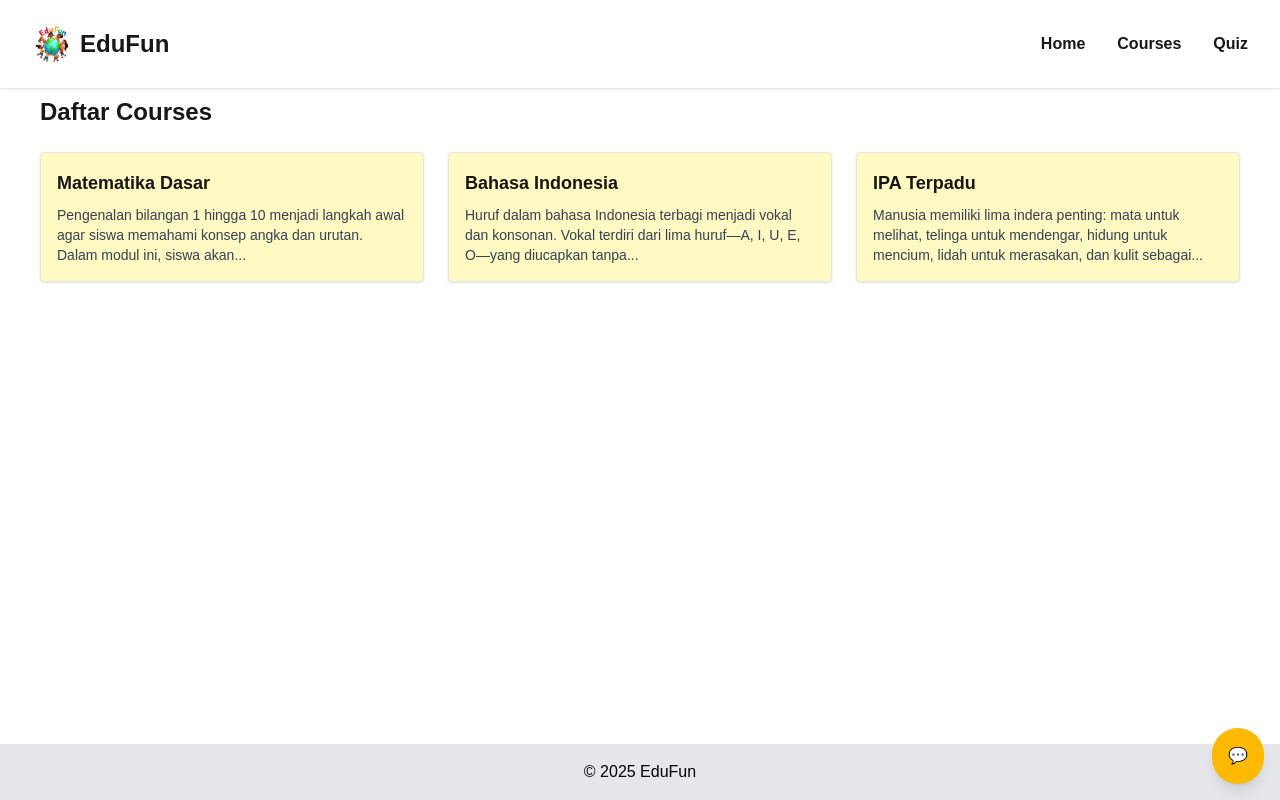
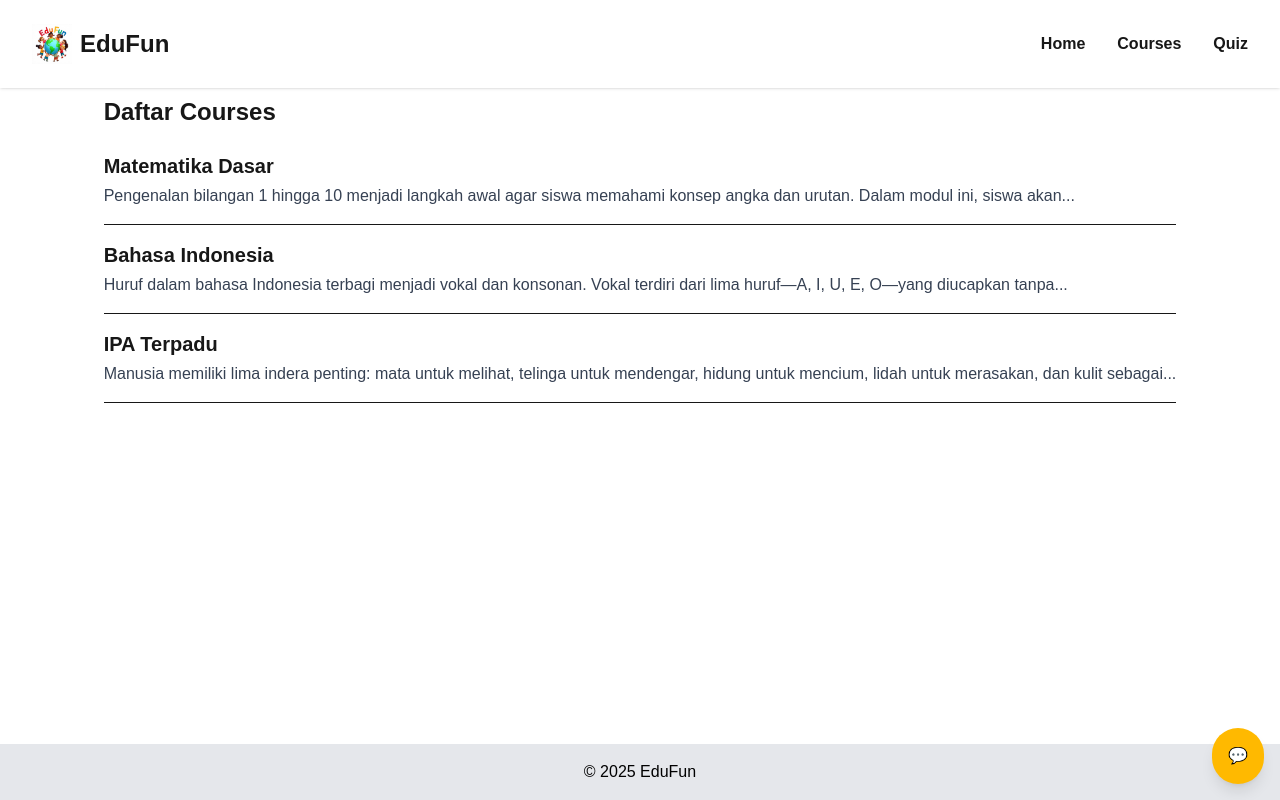
Before and after one commit to afiifmaul/EduFun_PMUL, a Next.js app: page /courses in a window 1280 px wide. Built offline with nearby package versions, Linux system fonts and the light colour scheme.

Commit message:
style: changing the courses card to list

```diff
--- a/src/app/courses/page.js
+++ b/src/app/courses/page.js
@@ -1,21 +1,34 @@
-import CourseCard from "../components/CourseCard";
+// app/courses/page.js
+import Link from "next/link";
 import { courses } from "../data/courses";
+
+// util untuk memotong teks (bisa Anda sesuaikan panjangnya)
+function truncateText(text, maxWords = 15) {
+  const words = text.split(" ");
+  return words.length > maxWords
+    ? words.slice(0, maxWords).join(" ") + "..."
+    : text;
+}
 
 export default function CoursesPage() {
   return (
     <div className="px-4">
       <h1 className="text-2xl font-bold mb-6">Daftar Courses</h1>
-      {/* Tampilkan daftar course secara horizontal */}
-      <div className="grid grid-cols-1 md:grid-cols-3 gap-6">
+      <ul className="space-y-4">
         {courses.map((c) => (
-          <CourseCard
-            key={c.id}
-            id={c.id}
-            title={c.title}
-            description={c.description}
-          />
+          <li key={c.id} className="border-b pb-4">
+            <Link
+              href={`/courses/${c.id}`}
+              className="block hover:text-amber-400 transition"
+            >
+              <h2 className="text-xl font-semibold">{c.title}</h2>
+              <p className="text-gray-700 mt-1">
+                {truncateText(c.description, 20)}
+              </p>
+            </Link>
+          </li>
         ))}
-      </div>
+      </ul>
     </div>
   );
 }
```
